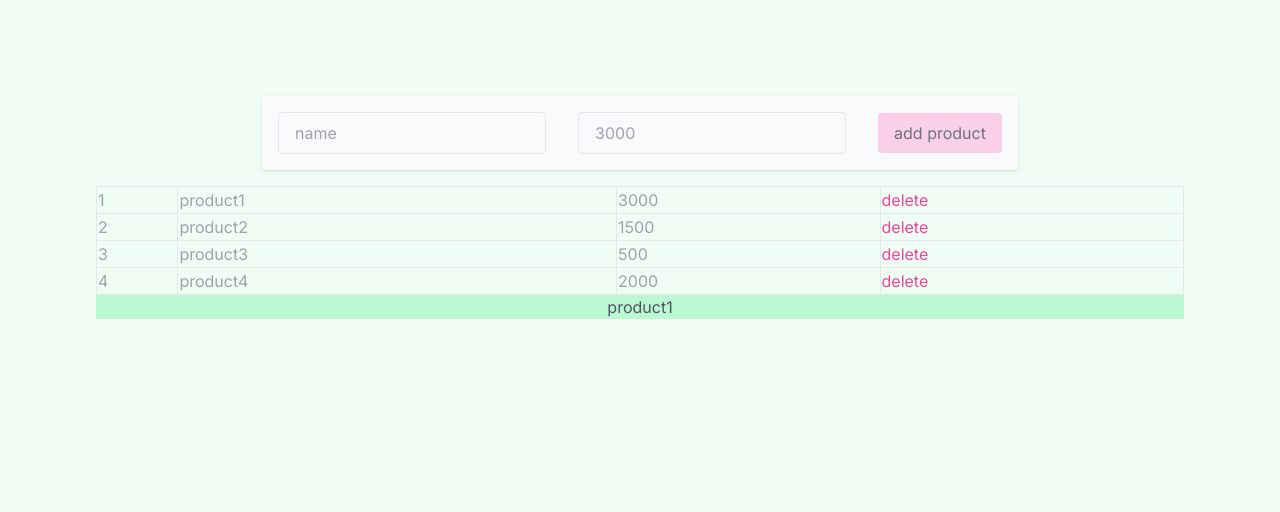
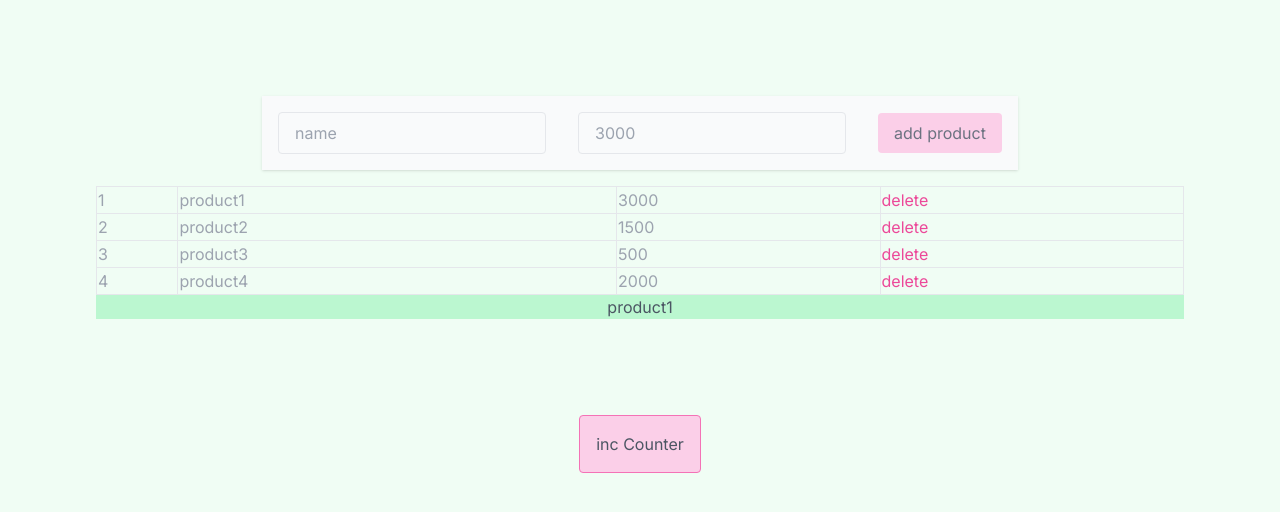
Before and after one commit to htimnak/HomeWorkNextJs, a Next.js app: page / in a window 1280 px wide. Shown: the top 512 px of the page. Built offline with nearby package versions, Linux system fonts and the light colour scheme.

Commit message:
add counter button to index

```diff
--- a/src/components/MyTable.tsx
+++ b/src/components/MyTable.tsx
@@ -7,6 +7,7 @@ interface Props {
     caption ?: string
 }
 export default  function MyTable({myData , caption}:Props) {
+    console.log(" table component body ....");
     const [MyDataState,SetMyDataState ]=useState(myData);
     const deleteHandler = (ID:number)=>{
         let  result= MyDataState.filter((item)=>{
--- a/src/pages/index.tsx
+++ b/src/pages/index.tsx
@@ -1,9 +1,12 @@
 import Image from 'next/image'
 import { Inter } from 'next/font/google'
 import MyTable from "@/components/MyTable";
+import {useState} from "react";
 const inter = Inter({ subsets: ['latin'] })
 
 export default function Home() {
+  const [counterState ,setCounterState]=useState(1);
+
 let product =[
   {ID:"1",name:"product1",price:"3000"},
   {ID:"2",name:"product2",price:"1500"},
@@ -19,10 +22,12 @@ let product =[
 
 
   return (
+
     <main
       className={`flex min-h-screen flex-col items-center bg-green-50 p-24 ${inter.className}`}
     >
     <MyTable myData={product} caption={"product1"}/>
+      <button className={"bg-pink-200 text-gray-600 border border-pink-400  px-4 py-4 rounded"} onClick={()=>{ setCounterState(prevState => prevState +1);}} >inc Counter</button>
 
 
 
```
